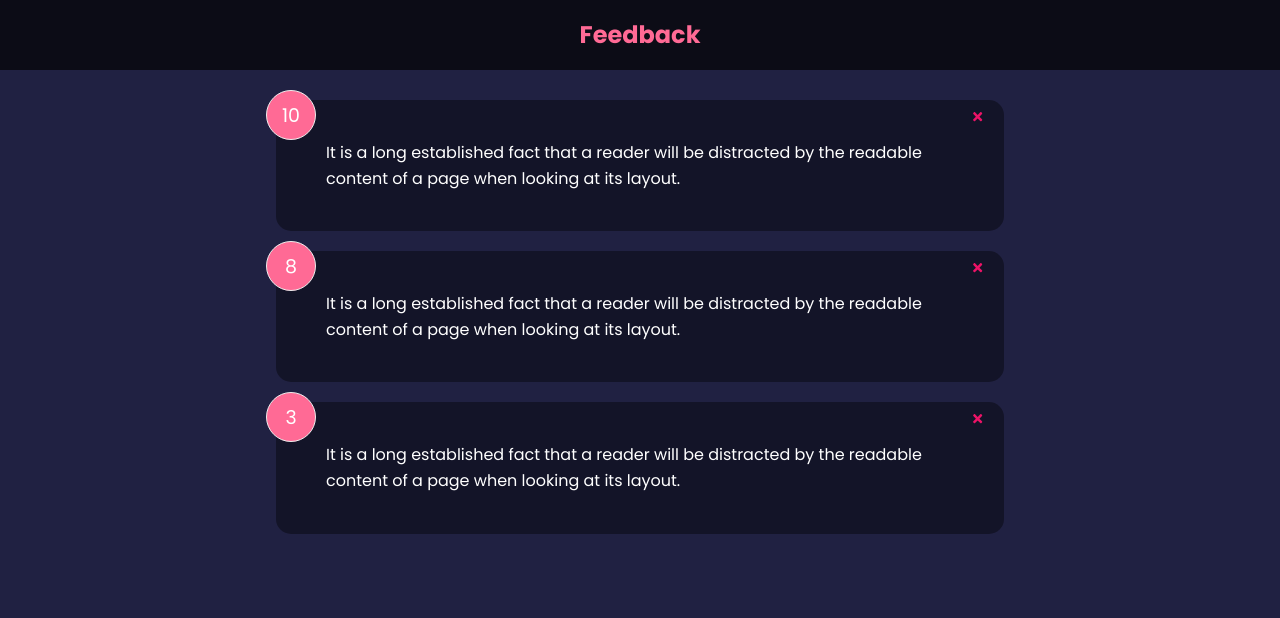
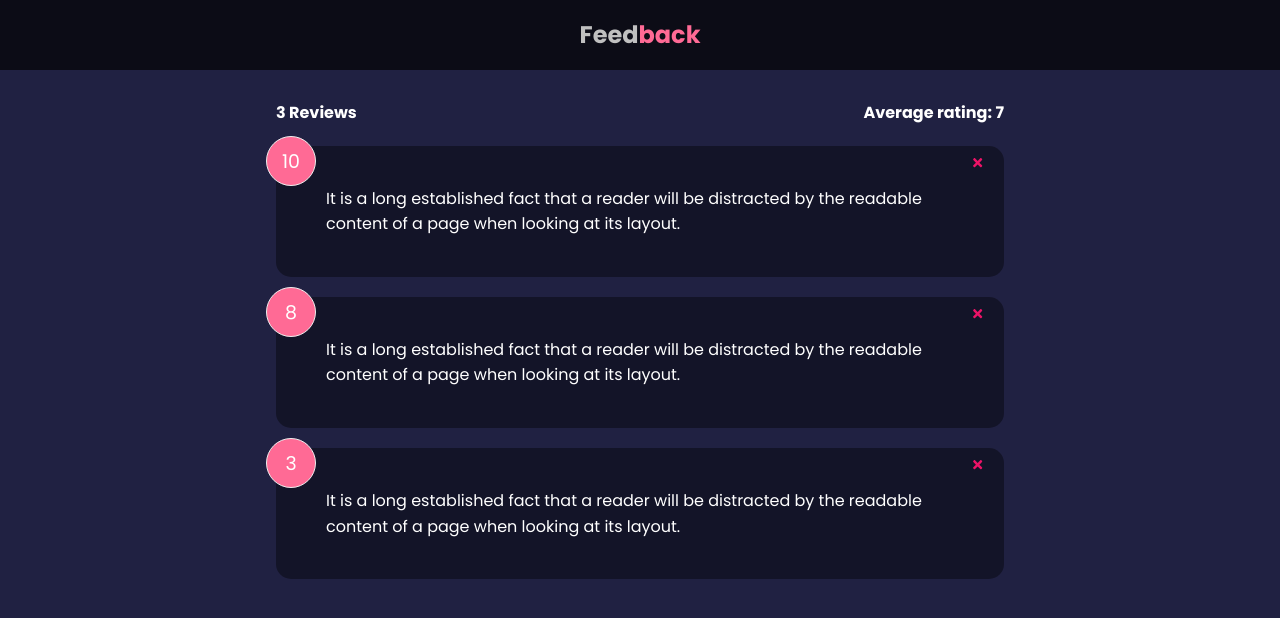
Before and after one commit to vasylmiskiv1/feedback, a React (Create React App) app: page / in a window 1280 px wide. Shown: the top 618 px of the page. Built offline with nearby package versions, Linux system fonts and the light colour scheme.

Commit message:
feedback stats component was added

```diff
--- a/src/App.js
+++ b/src/App.js
@@ -1,8 +1,9 @@
 import { useState } from 'react';
-import Header from './components/Header'
+import Header from './components/Header';
 
-import FeedbackData from './data/FeedbackData'
+import FeedbackData from './data/FeedbackData';
 import FeedbackList from './components/FeedbackList';
+import FeedbackStats from './components/FeedbackStats';
 
 
 function App () {
@@ -20,6 +21,7 @@ function App () {
     <>
       <Header />
       <div className='container'>
+        <FeedbackStats feedback={feedback}/>
         <FeedbackList
           feedback ={feedback}
           handleDelete={deleteFeedback}
--- a/src/components/FeedbackList.jsx
+++ b/src/components/FeedbackList.jsx
@@ -4,7 +4,7 @@ import FeedbackItem from "./FeedbackItem"
 export default function FeedbackList({ feedback, handleDelete }) {
   return (
     <>
-    {feedback ? (
+    {feedback.length ? (
       <div className="feedack-list">
         {feedback.map((item) => (
           <>
@@ -17,7 +17,7 @@ export default function FeedbackList({ feedback, handleDelete }) {
         ))}
       </div>
     ) :
-    (<h3>No feedback yet</h3>)}
+    (<h2 className='feeback-list__empty'>No feedback yet &#x1F642;</h2>)}
     </>
   )
 }
--- /dev/null
+++ b/src/components/FeedbackStats.jsx
@@ -0,0 +1,23 @@
+import PropTypes from 'prop-types'
+
+export default function FeedbackStats({ feedback }) {
+  // caclulate average rating
+  let averageRating = feedback.reduce((acc, cur) => acc + cur.rating, 0) / feedback.length;
+
+  //get rid of numbers after point / regex if zero remove it
+  averageRating = averageRating.toFixed(1).replace(/[.,]0$/, '')
+
+  return (
+    <div className="feedback-stats">
+      <h4>{feedback.length} Reviews</h4>
+      {averageRating >= 1 ?
+        (<h4>Average rating: {averageRating}</h4>) :
+        (<h4>No rating yet</h4>)
+      }
+    </div>
+  )
+}
+
+FeedbackStats.propTypes = {
+  feedback: PropTypes.array.isRequired
+}
--- a/src/components/Header.jsx
+++ b/src/components/Header.jsx
@@ -1,15 +1,20 @@
 import PropTypes from 'prop-types'
 
-function Header({ text, bgColor, textColor }) {
+function Header({ spanText, text, bgColor, spanColor, textColor }) {
   // styled
   const headerStyles = {
     backgroundColor: bgColor,
     color: textColor,
   }
+
+  const spanStyles = {
+    color: spanColor,
+  }
+
   return (
     <header style={headerStyles}>
       <div className="container">
-        <h2>{text}</h2>
+        <h2><span style={spanStyles}>{spanText}</span>{text}</h2>
       </div>
     </header>
   )
@@ -17,8 +22,10 @@ function Header({ text, bgColor, textColor }) {
 
 // define default props
 Header.defaultProps = {
-  text: 'Feedback',
+  spanText: 'Feed',
+  text: 'back',
   bgColor: '#0c0c16',
+  spanColor: '#c0c0c0',
   textColor: '#ff6a95',
 }
 
--- a/src/index.scss
+++ b/src/index.scss
@@ -127,6 +127,11 @@ input:focus {
   align-items: center;
 }
 
+.feeback-list__empty {
+  text-align: center;
+  margin-top: 50px;
+}
+
 .num-display {
   position: absolute;
   top: -10px;
```
